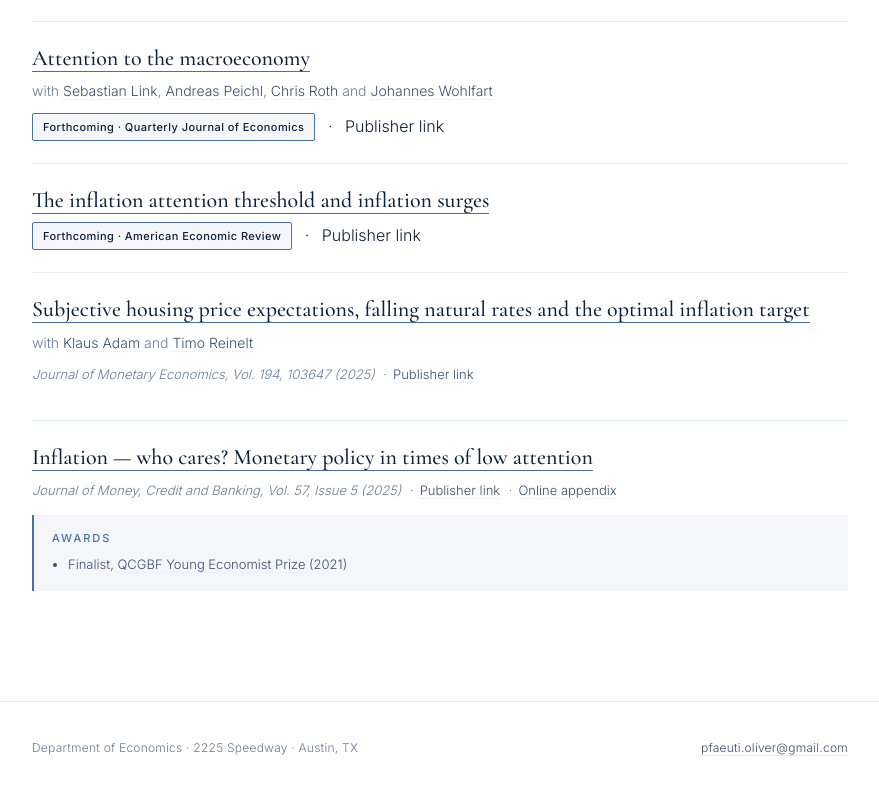
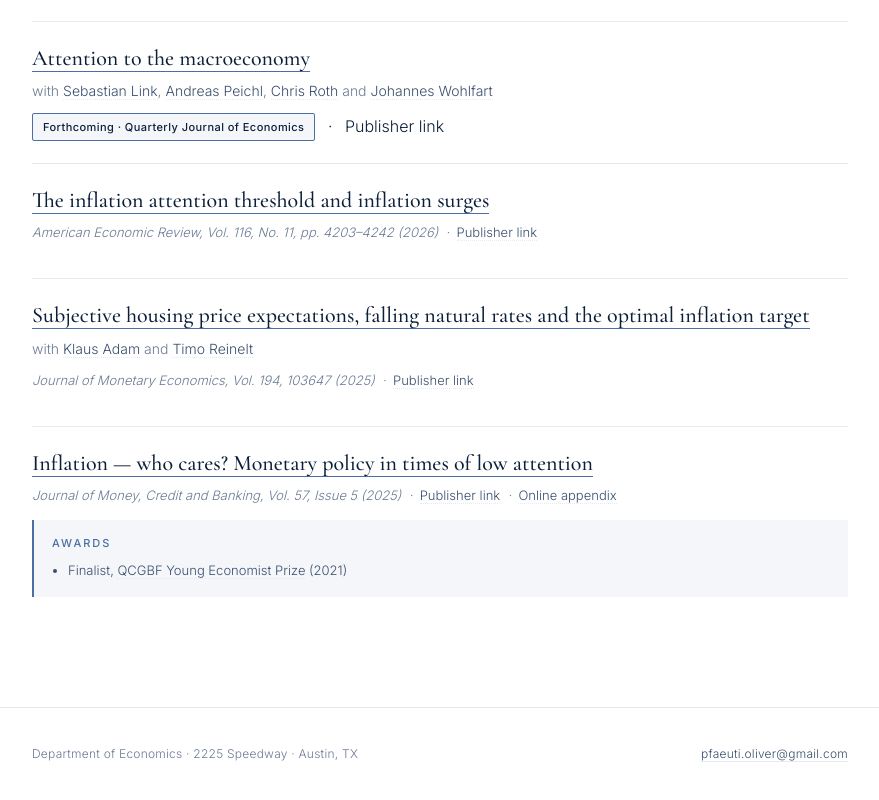
Before and after one commit to OPfaeuti/opfaeuti.github.io, a plain HTML site: page index.html in a window 1280 px wide. Shown: the part 1462-2262 px from the top of the page, without its empty margins (200-1079 px from the left). Drawn offline with nearby package versions, Linux system fonts and the light colour scheme.

Commit message:
Update index.html

```diff
--- a/index.html
+++ b/index.html
@@ -442,11 +442,10 @@
       <h3 class="paper-title">
         <a href="https://opfaeuti.github.io/website/IAT.pdf">The inflation attention threshold and inflation surges</a>
       </h3>
-            <div class="paper-meta">
-        <span class="badge">Forthcoming · American Economic Review</span>
-        &nbsp;·&nbsp;
-        <a href="https://www.aeaweb.org/articles?id=10.1257/aer.20250051&from=f">Publisher link</a>
-      </div>
+      <p class="pub-meta">
+        American Economic Review, Vol.&nbsp;116, No.&nbsp;11, pp.&nbsp;4203–4242 (2026) &nbsp;·&nbsp;
+        <a href="https://www.aeaweb.org/articles?id=10.1257/aer.20250051">Publisher link</a>
+      </p>
     </article>
 
     <article class="paper">
```
